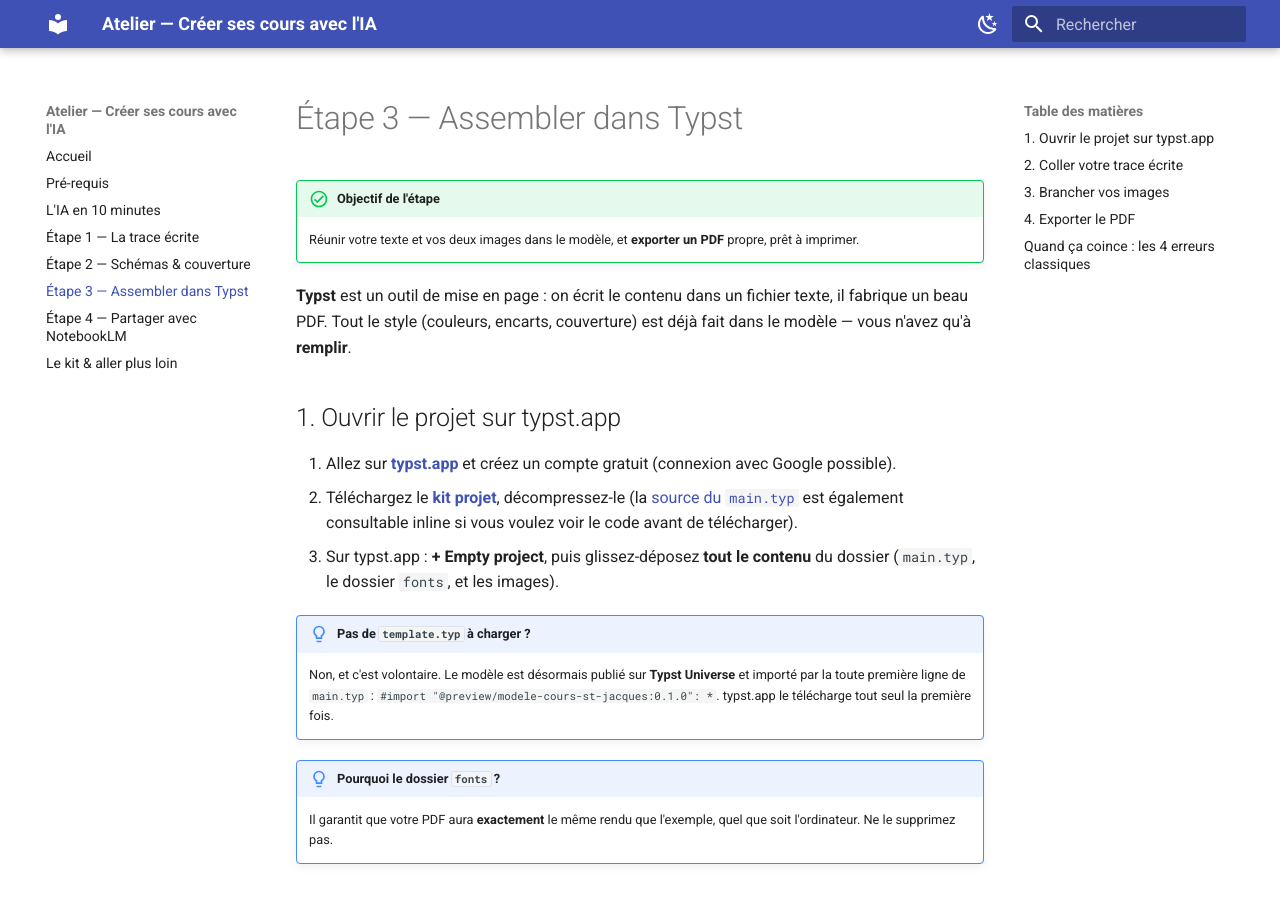
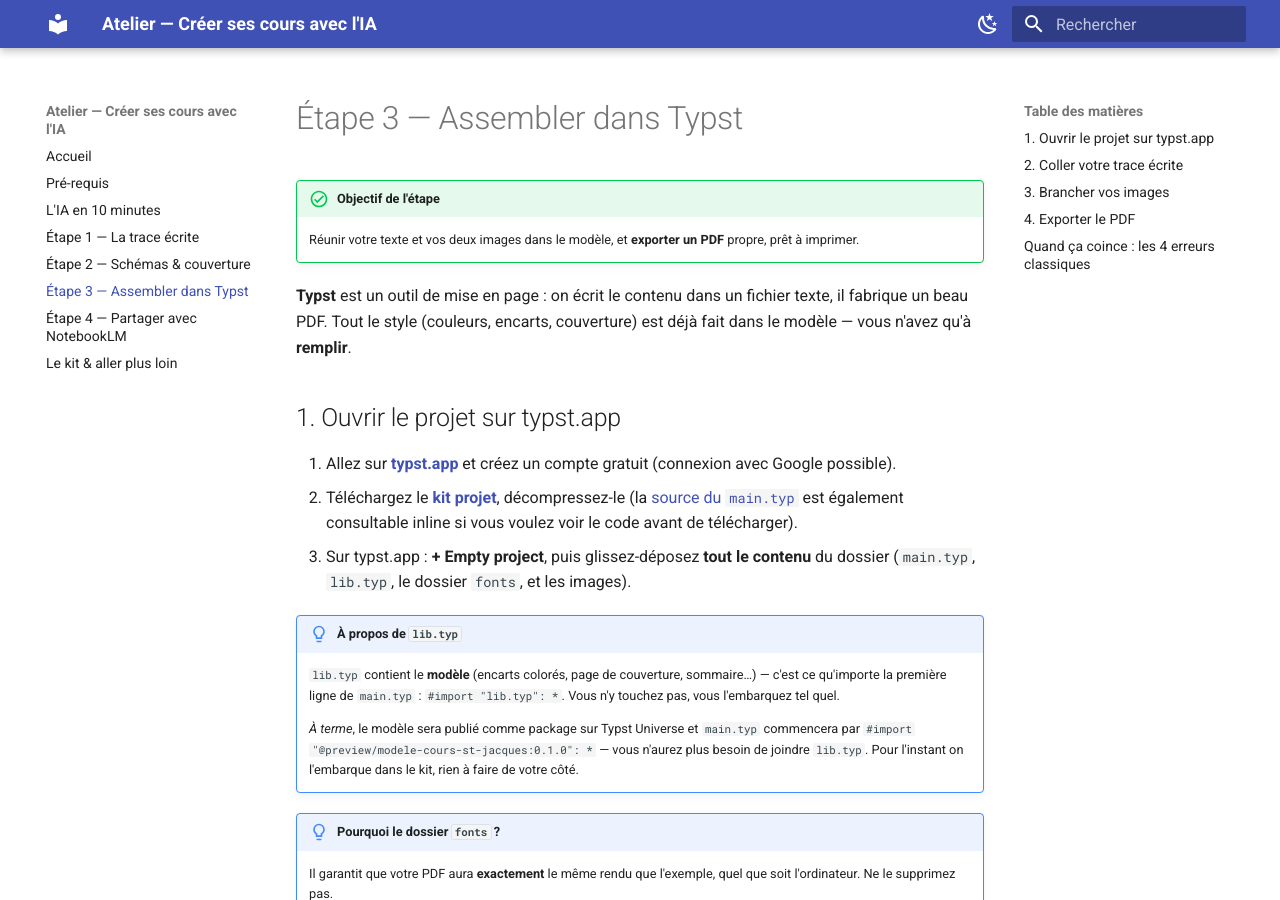
Before and after one commit to dmetzler/un-cours-avec-l-ia, an MkDocs documentation site: the page built from docs/04-typst.md, in a window 1280 px wide and 900 px high. Built offline with MkDocs 1.6.1 and Material for MkDocs 9.7.7, drawn with Linux system fonts in a browser that asks for light colours; some of the changed text lies outside the part shown.

Commit message:
ajout de lib.typ dans le packages

```diff
--- a/docs/04-typst.md
+++ b/docs/04-typst.md
@@ -16,13 +16,18 @@ déjà fait dans le modèle — vous n'avez qu'à **remplir**.
    (la [source du `main.typ`](06-kit.md#source-exemple-ions) est également
    consultable inline si vous voulez voir le code avant de télécharger).
 3. Sur typst.app : **+ Empty project**, puis glissez-déposez **tout le contenu**
-   du dossier (`main.typ`, le dossier `fonts`, et les images).
+   du dossier (`main.typ`, `lib.typ`, le dossier `fonts`, et les images).
 
-!!! note "Pas de `template.typ` à charger ?"
-    Non, et c'est volontaire. Le modèle est désormais publié sur **Typst Universe**
-    et importé par la toute première ligne de `main.typ` :
-    `#import "@preview/modele-cours-st-jacques:0.1.0": *`. typst.app le télécharge
-    tout seul la première fois.
+!!! note "À propos de `lib.typ`"
+    `lib.typ` contient le **modèle** (encarts colorés, page de couverture,
+    sommaire…) — c'est ce qu'importe la première ligne de `main.typ` :
+    `#import "lib.typ": *`. Vous n'y touchez pas, vous l'embarquez tel quel.
+
+    *À terme*, le modèle sera publié comme package sur Typst Universe et
+    `main.typ` commencera par
+    `#import "@preview/modele-cours-st-jacques:0.1.0": *` — vous n'aurez plus
+    besoin de joindre `lib.typ`. Pour l'instant on l'embarque dans le kit,
+    rien à faire de votre côté.
 
 !!! note "Pourquoi le dossier `fonts` ?"
     Il garantit que votre PDF aura **exactement** le même rendu que l'exemple,
@@ -64,13 +69,12 @@ Bouton de téléchargement en haut à droite → votre PDF est prêt. 🎉
 ## Quand ça coince : les 4 erreurs classiques
 
 ??? failure "« unknown variable: def »"
-    Il manque la première ligne
-    `#import "@preview/modele-cours-st-jacques:0.1.0": *` en haut de `main.typ`.
+    Il manque la première ligne `#import "lib.typ": *` en haut de `main.typ`.
 
-??? failure "« package not found » au premier rendu"
-    Vérifiez la ligne d'import à l'identique :
-    `#import "@preview/modele-cours-st-jacques:0.1.0": *`. typst.app télécharge
-    le modèle au premier compile, il faut juste une connexion internet.
+??? failure "« file not found: lib.typ »"
+    `lib.typ` n'a pas été téléversé avec les autres fichiers. Re-glissez le
+    contenu complet du kit (`main.typ` + `lib.typ` + dossier `fonts` + images)
+    dans le projet typst.app.
 
 ??? failure "« file not found: … .png »"
     L'image n'est pas téléversée, ou son nom ne correspond pas **à la lettre près**
```
Also changed, not shown: docs/06-kit.md (+4 -3 lines), 3 other files.
